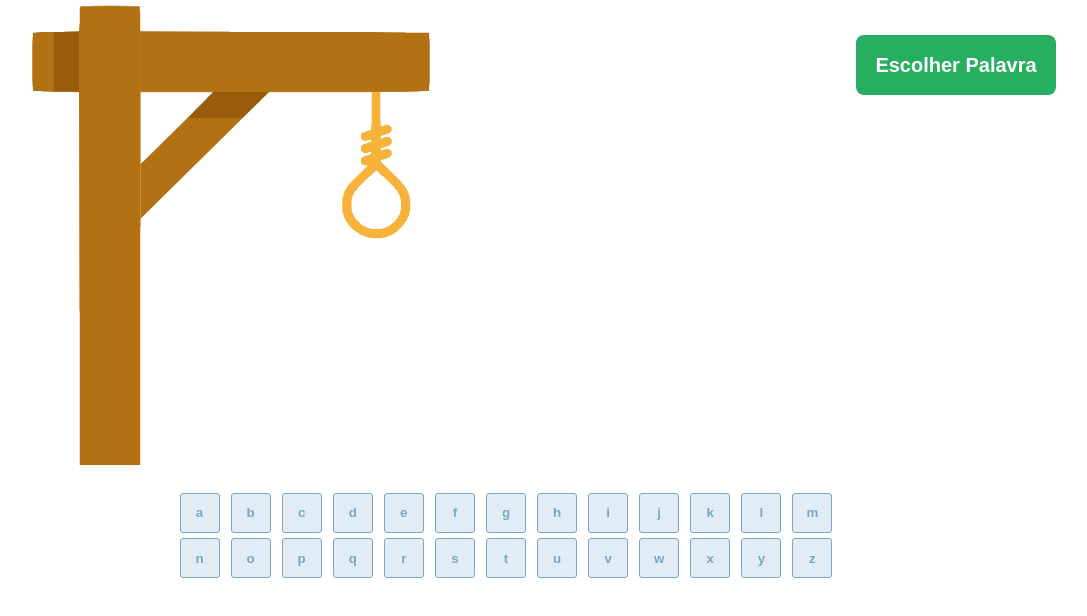
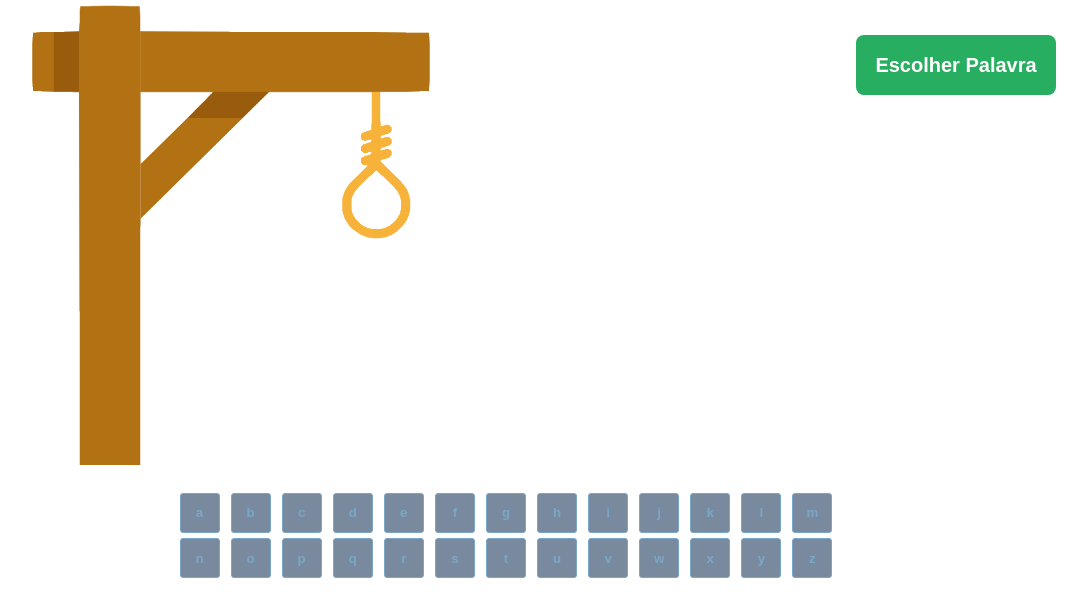
Before and after one commit to FilipeTenedini/p8-Driven-jogoDaForca, a React (Create React App) app: page / in a window 1280 px wide. Shown: the top 616 px of the page, without its empty margins (134-1221 px from the left). Built offline with nearby package versions, Linux system fonts and the light colour scheme.

Commit message:
add disabled buttons & create palavras.js

```diff
--- a/src/App.jsx
+++ b/src/App.jsx
@@ -1,14 +1,26 @@
+import { useState } from 'react';
 import * as C from './App.styles';
 import { Jogo } from './components/Jogo';
 import { Letras } from './components/Letras';
 
 function App() {
+
+  const [isDisabled, setIsDisabled] = useState(true);
+
+  const startGame = () => {
+    setIsDisabled(false);
+  }
+
   return (
     <>
     <C.GlobalStyle />
     <C.Container>
-      <Jogo />
-      <Letras />
+      <Jogo
+        clickFn={startGame}
+      />
+      <Letras
+        isDisabled={isDisabled}
+      />
     </C.Container>
     </>
   );
--- a/src/components/Jogo/index.jsx
+++ b/src/components/Jogo/index.jsx
@@ -2,16 +2,16 @@ import * as C from './style';
 import { hangmanImages } from '../../items/hangmanImages';
 import { useState } from 'react';
 
-export const Jogo = () => {
-    const [deadLine, setDeadLine] = useState(0);
+export const Jogo = ({clickFn}) => {
+    const [deadLvl, setDeadLvl] = useState(0);
 
     return (
         <C.Container>
             <C.HangmanImage>
-                <C.Image src={hangmanImages[deadLine]} alt={'hangman game image'} />
+                <C.Image src={hangmanImages[deadLvl]} alt={'hangman game image'} />
             </C.HangmanImage>
             <C.GameSpace>
-                <C.ChoiceBtn>
+                <C.ChoiceBtn onClick={clickFn}>
                     Escolher Palavra
                 </C.ChoiceBtn>
                 <C.WordSpace>
--- a/src/components/Letra/index.jsx
+++ b/src/components/Letra/index.jsx
@@ -2,7 +2,7 @@ import * as C from './style';
 
 export const Letra = ({char, isDisabled}) => {
     return (
-        <C.Character disabled={isDisabled}>
+        <C.Character disabled={isDisabled} notActive={isDisabled}>
             {char}
         </C.Character>
     );
--- a/src/components/Letra/style.js
+++ b/src/components/Letra/style.js
@@ -3,7 +3,7 @@ import styled from "styled-components"
 export const Character = styled.button`
     width: 40px;
     height: 40px;
-    background: #E1ECF4;
+    background: ${({notActive}) => notActive ? "#798A9F": "#E1ECF4" };
     color: #7AA7C7;
     font-weight: 700;
     border: 1px solid #7AA7C7;
@@ -11,5 +11,5 @@ export const Character = styled.button`
     display: flex;
     justify-content: center;
     align-items: center;
-    cursor: pointer;
+    cursor: ${({notActive}) => notActive ? "default" : "pointer"};
 `
--- a/src/components/Letras/index.jsx
+++ b/src/components/Letras/index.jsx
@@ -2,10 +2,10 @@ import * as C from './style';
 import { listaLetras } from '../../items/listaLetras';
 import { Letra } from '../Letra';
 
-export const Letras = () => {
+export const Letras = ({isDisabled}) => {
     return (
         <C.Container>
-            {listaLetras.map(letra => <Letra key={letra} char={letra} isDisabled={true}/>)}
+            {listaLetras.map(letra => <Letra key={letra} char={letra} isDisabled={isDisabled}/>)}
         </C.Container>
     );
 }
```
Also changed, not shown: src/items/palavras.js (added, +27 -0 lines).
